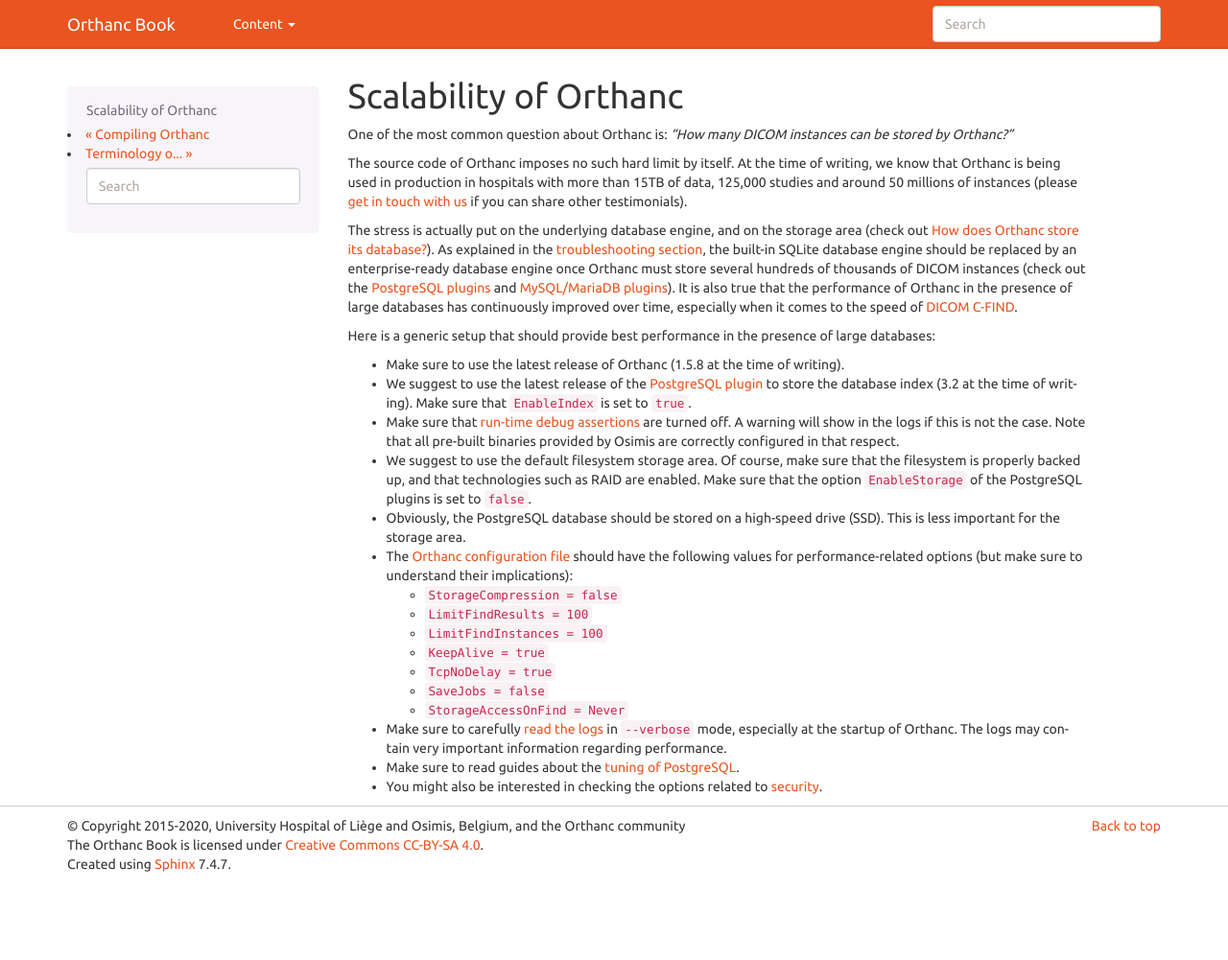
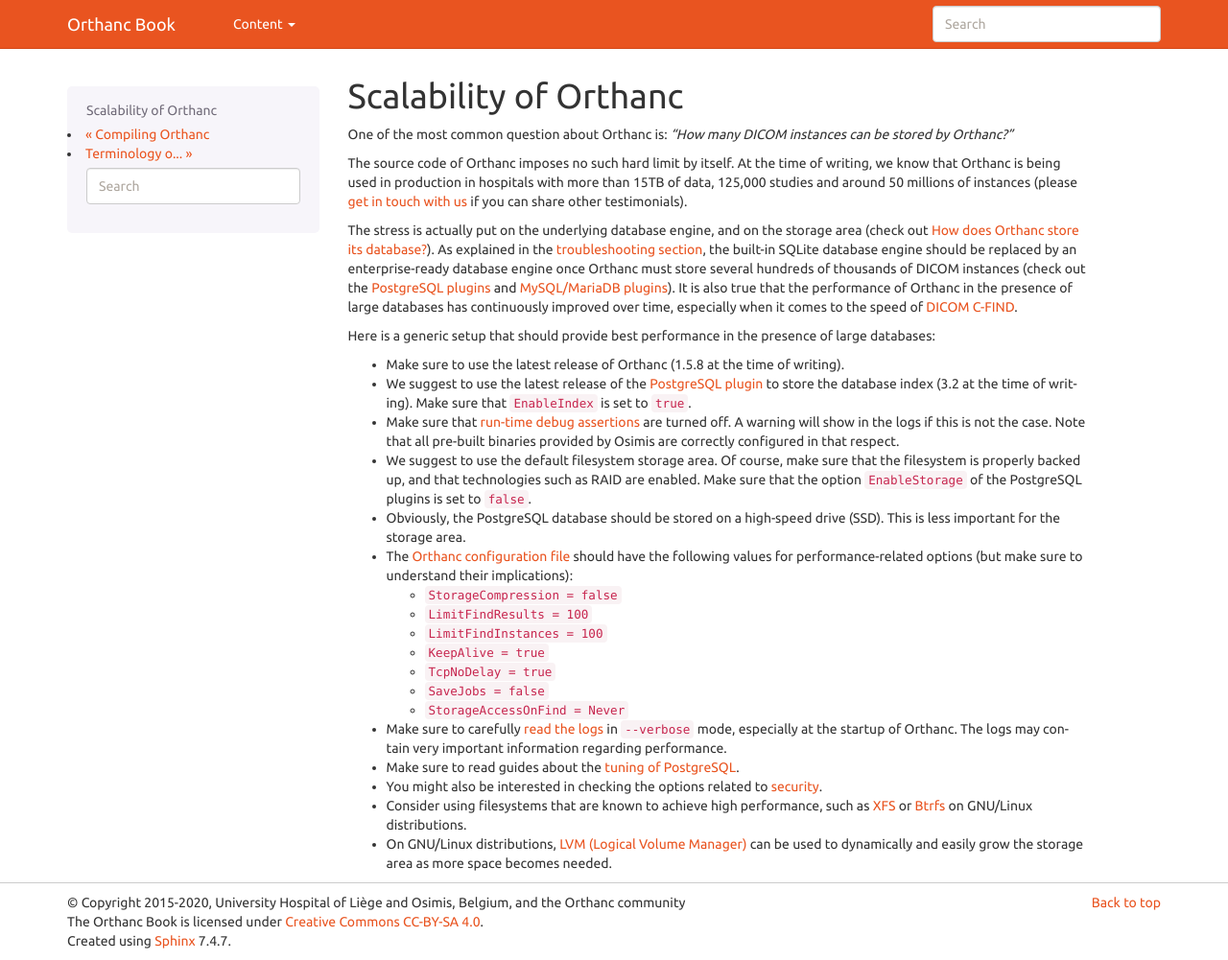
Before and after one commit to orthanc-mirrors/orthanc-book, a Sphinx documentation site: the page built from Sphinx/source/faq/scalability.rst, in a window 1280 px wide and 1001 px high. Shown: the whole window at 96% size. Built offline with Sphinx 7.4.7, drawn with Linux system fonts in a browser that asks for light colours.

Commit message:
xfs, btrfs, lvm

```diff
--- a/Sphinx/source/faq/scalability.rst
+++ b/Sphinx/source/faq/scalability.rst
@@ -68,3 +68,13 @@
 
 * You might also be interested in checking the options related to
   :ref:`security <security>`.
+
+* Consider using filesystems that are known to achieve high
+  performance, such as `XFS <https://en.wikipedia.org/wiki/XFS>`__ or
+  `Btrfs <https://en.wikipedia.org/wiki/Btrfs>`__ on GNU/Linux
+  distributions.
+
+* On GNU/Linux distributions, `LVM (Logical Volume Manager)
+  <https://en.wikipedia.org/wiki/Logical_Volume_Manager_(Linux)>`__
+  can be used to dynamically and easily grow the storage area as more
+  space becomes needed.
```
